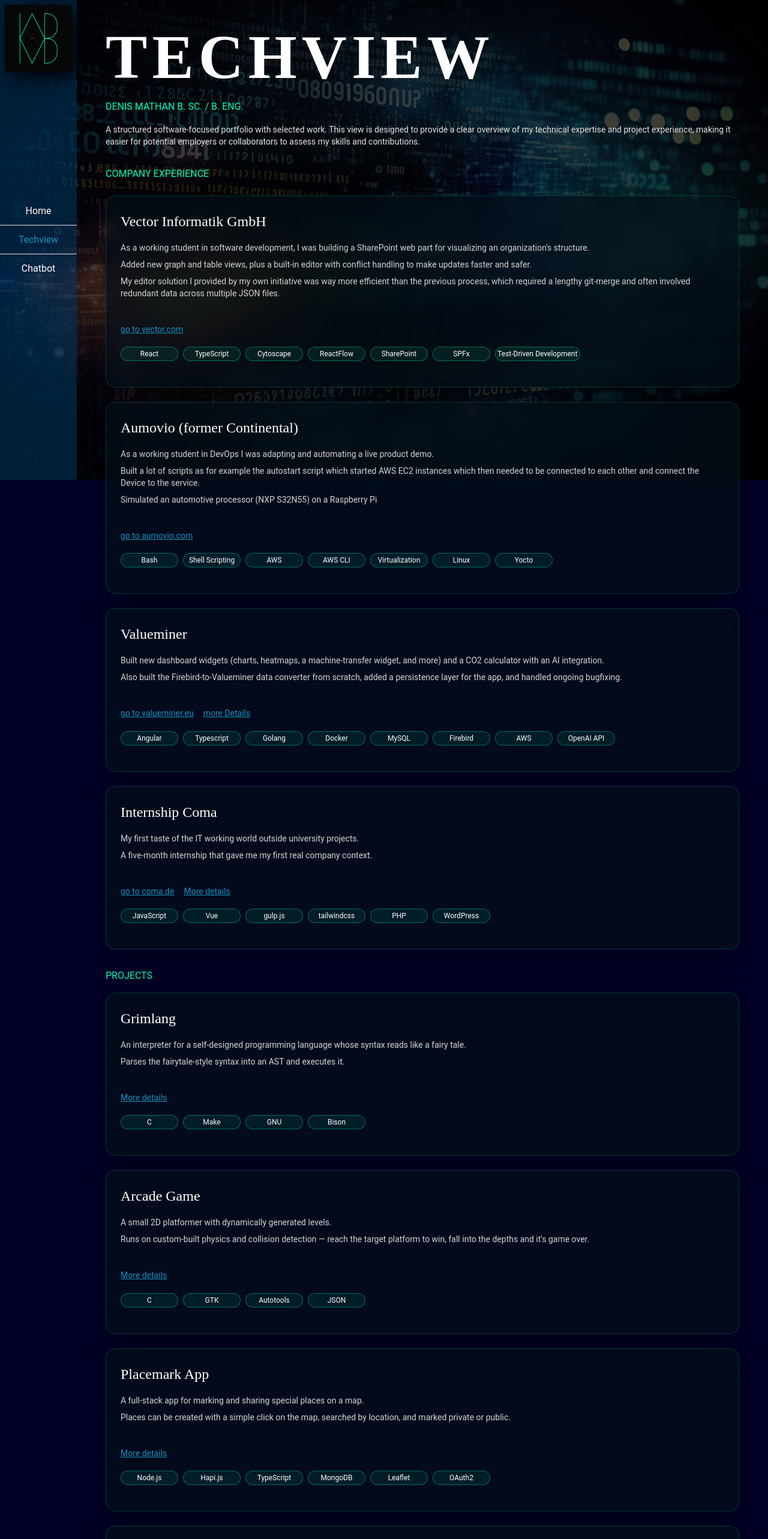
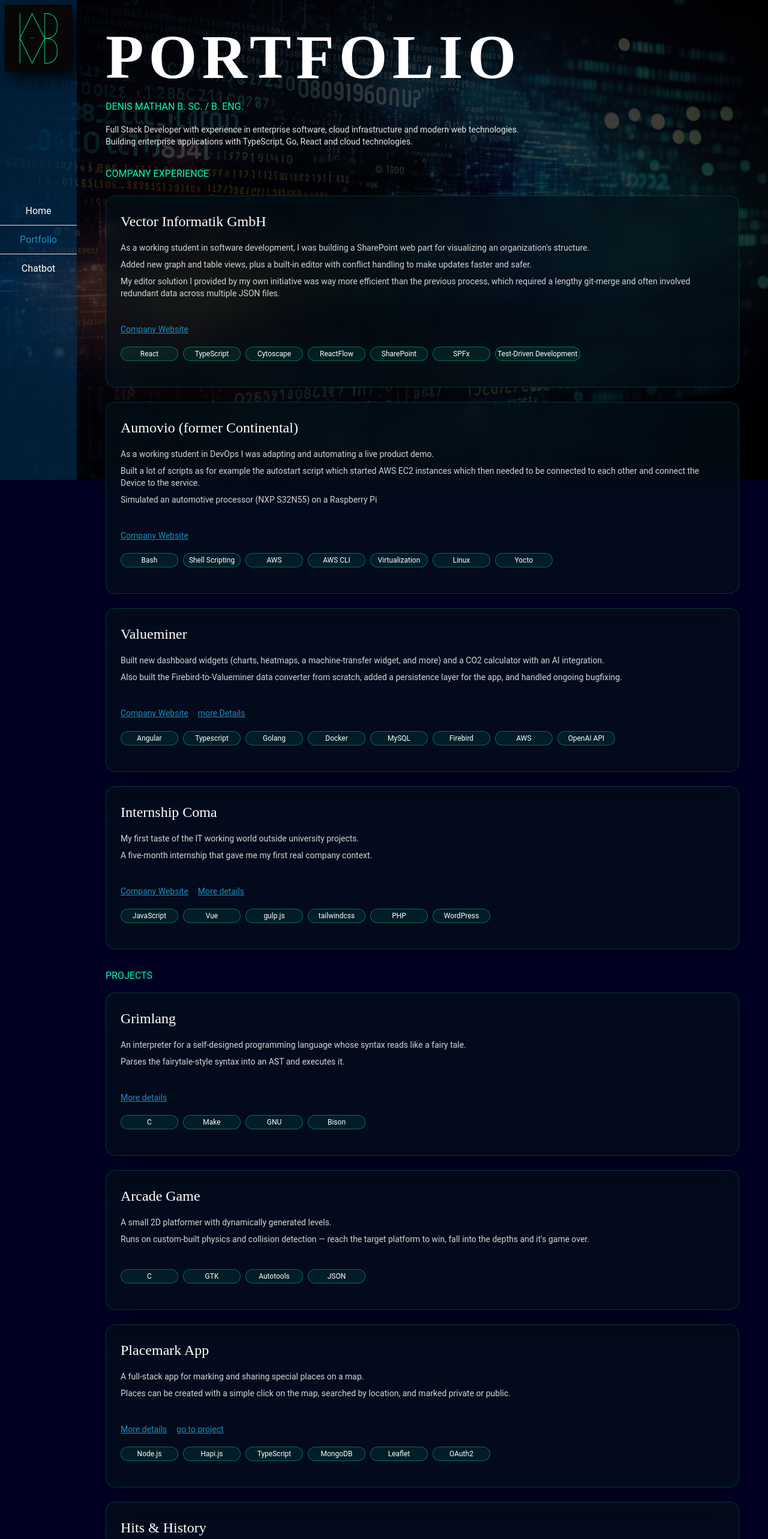
Before and after one commit to DenisMathan/homepage, a Vue app: page /techview in a window 1280 px wide. Shown: the top 2566 px of the page at 60% size. Built offline with nearby package versions, Linux system fonts and the light colour scheme.

Commit message:
some small improvements

```diff
--- a/src/App.vue
+++ b/src/App.vue
@@ -94,7 +94,4 @@
   max-width: 1300px;
   min-height: calc(100vh - 4rem);
 }
-.footer{
-  height: 64px;
-}
 </style>
--- a/src/assets/texts/projects.json
+++ b/src/assets/texts/projects.json
@@ -6,7 +6,7 @@
       "name": "Vector Informatik GmbH",
       "img": "kacheln/vector.png",
       "goto": "https://www.vector.com/",
-      "goto_label": "go to vector.com",
+      "goto_label": "Company Website",
       "description": [
         "As a working student in software development, I was building a SharePoint web part for visualizing an organization's structure.",
         "Added new graph and table views, plus a built-in editor with conflict handling to make updates faster and safer.",
@@ -39,7 +39,7 @@
       "name": "Aumovio (former Continental)",
       "img": "kacheln/aumovio.png",
       "goto": "https://aumovio.com/",
-      "goto_label": "go to aumovio.com",
+      "goto_label": "Company Website",
       "description": [
         "As a working student in DevOps I was adapting and automating a live product demo.",
         "Built a lot of scripts as for example the autostart script which started AWS EC2 instances which then needed to be connected to each other and connect the Device to the service.",
@@ -73,7 +73,7 @@
       "learnMore": "valueminer",
       "learnMore_label": "more Details",
       "goto": "https://valueminer.eu/",
-      "goto_label": "go to valueminer.eu",
+      "goto_label": "Company Website",
       "description": [
         "Built new dashboard widgets (charts, heatmaps, a machine-transfer widget, and more) and a CO2 calculator with an AI integration.",
         "Also built the Firebird-to-Valueminer data converter from scratch, added a persistence layer for the app, and handled ongoing bugfixing."
@@ -106,7 +106,7 @@
       "img": "praktikum-coma/imago.webp",
       "learnMore": "coma",
       "goto": "https://www.coma.de/",
-      "goto_label": "go to coma.de",
+      "goto_label": "Company Website",
       "description": [
         "My first taste of the IT working world outside university projects.",
         "A five-month internship that gave me my first real company context."
@@ -251,7 +251,6 @@
       "name": "Arcade Game",
       "img": "kacheln/arcade.jpg",
       "text": "dark",
-      "learnMore": "arcade-game",
       "description": [
         "A small 2D platformer with dynamically generated levels.",
         "Runs on custom-built physics and collision detection — reach the target platform to win, fall into the depths and it's game over."
@@ -279,7 +278,6 @@
       "name": "Tutor App",
       "img": "kacheln/tutor.jpg",
       "text": "dark",
-      "learnMore": "tutor-app",
       "description": [
         "A platform where students can register for paid tutoring sessions.",
         "Built as a team project with role-based access for admins, tutors, and students."
@@ -307,6 +305,8 @@
       "position": 30,
       "name": "Placemark App",
       "img": "kacheln/placemark.jpg",
+      "github": "https://github.com/DenisMathan/placemark-application",
+      "github_label": "go to project",
       "learnMore": "placemark-app",
       "description": [
         "A full-stack app for marking and sharing special places on a map.",
@@ -390,6 +390,7 @@
       "img": "kacheln/diabetes.jpg",
       "text": "dark",
       "learnMore": "ml-diabetes-prediction",
+      "pdfLink": "pdfs/ML_Diabetes.pdf",
       "description": [
         "A scientific paper comparing machine learning models for detecting diabetes.",
         "Applies several models across four different datasets to see which perform best."
@@ -409,7 +410,8 @@
           "A scientific paper examining how well different machine learning models can detect diabetes, applying each of them to four different datasets.",
           "The models compared were Linear Regression, Logistic Regression, Support Vector Machines, K-Nearest Neighbors, and neural networks — with the central question being which of these models perform well on which kind of dataset."
         ],
-        "sectionTitle": null
+        "sectionTitle": null,
+        "pdfLink": "pdfs/ML_Diabetes.pdf"
       }
     },
     {
--- a/src/components/elements/navbar.vue
+++ b/src/components/elements/navbar.vue
@@ -25,7 +25,7 @@
             <a :href="path==='/'?'javascript:void(0);':'./'"><button class="btn hover:text-myGreen text-center h-12 w-full border-b leading-12" :class="path==='/'?'text-myGreen':'text-white'">Home</button></a>
           </div>
 
-          <a @click="toggleNav" :href="path==='/techview'?'javascript:void(0);':'./techview'"><button class="btn hover:text-myGreen text-center h-12 w-full border-b leading-12" :class="path==='/techview'?'text-myGreen':'text-white'">Techview</button></a>
+          <a @click="toggleNav" :href="path==='/techview'?'javascript:void(0);':'./techview'"><button class="btn hover:text-myGreen text-center h-12 w-full border-b leading-12" :class="path==='/techview'?'text-myGreen':'text-white'">Portfolio</button></a>
 
 
           <!-- <a @click="toggleNav" :href="path==='/contact'?'javascript:void(0);':'./contact'"><button class="btn hover:text-myGreen text-center h-12 w-full border-b leading-12" :class="path==='/contact'?'text-myGreen':'text-white'">Contact</button></a> -->
--- a/src/router/index.js
+++ b/src/router/index.js
@@ -69,7 +69,8 @@
   {
     path:'/quantum-computing',
     name: 'QuantumComputing',
-    component: () => import ('../views/projectpages/QuantumComputing.vue')
+    component: () => import ('../views/projectpages/GenericProject.vue'),
+    props: { projectSlug: 'quantum-computing' }
   },
   {
     path:'/arcade-game',
--- a/src/views/Techview.vue
+++ b/src/views/Techview.vue
@@ -2,14 +2,13 @@
   <div class="techview px-12 tablet:px-6 mobile:px-4 py-12 text-white">
     <section class="hero max-w-6xl mx-auto mb-8">
       <h1 data-headinganim-techview class="opacity-0 mb-6">
-        Techview
+        Portfolio
       </h1>
       <p class="eyebrow mb-4">Denis Mathan B. Sc. / B. Eng.</p>
       <div class="text-lg text-gray-200">
         <p class="text-sm">
-          A structured software-focused portfolio with selected work. This view is designed to provide a clear overview
-          of my technical expertise and project experience, making it easier for potential employers or collaborators to
-          assess my skills and contributions.
+          Full Stack Developer with experience in enterprise software, cloud infrastructure and modern web technologies.<br>
+          Building enterprise applications with TypeScript, Go, React and cloud technologies.
         </p>
       </div>
     </section>
--- a/src/views/projectpages/QuantumComputing.vue
+++ /dev/null
@@ -1,44 +0,0 @@
-<template>
-    <div class="p-12 overflow-hidden">
-        <h1 data-headinganim-chess class="opacity-0 mb-6">
-            {{ page.title }}
-        </h1>
-        <p v-for="paragraph in page.intro" :key="paragraph" class="text-white mb-6 max-w-3xl m-auto">
-            {{ paragraph }}
-        </p>
-        <h2 data-headinganim-chess class="opacity-0">{{ page.sectionTitle }}</h2>
-        <div class="w-full max-w-4xl mx-auto rounded-lg overflow-hidden border border-gray-700 shadow-2xl"
-            style="aspect-ratio: 210 / 297;">
-            <object class="w-full h-full" :data="page.pdfLink" type="application/pdf">
-                <p class="text-white p-4">Ihr Browser kann dieses PDF nicht anzeigen.</p>
-            </object>
-        </div>
-    </div>
-</template>
-
-<script>
-import carousel from '@/components/elements/carousel/types/justCarousel.vue';
-import { manipulate } from '@/js/headlineManipulation.js';
-import catalog from '@/assets/texts/projects.json'
-export default {
-    name: 'QuantumComputing',
-    metaInfo: {
-        meta: [{
-            name: 'description',
-            content: catalog.programming[6].metaDescription
-        }]
-    },
-    components: {
-        carousel
-    },
-    data() {
-        return {
-            page: catalog.programming[8].page,
-        }
-    },
-    mounted() {
-        let all_headings = [].slice.call(document.querySelectorAll("[data-headinganim-chess]"));
-        manipulate(all_headings);
-    },
-}
-</script>
```
Also changed, not shown: 1 other file (tests, documents, lock files or other folders).
